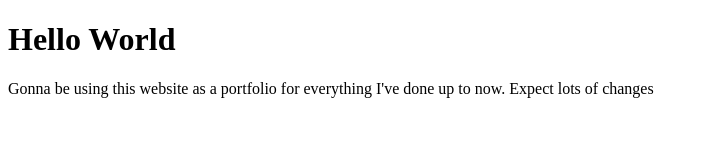
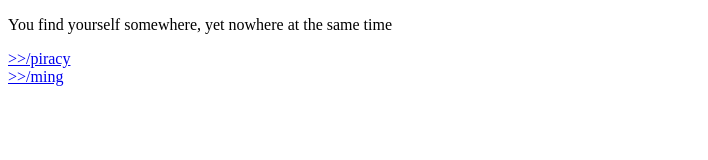
Before and after one commit to Sir-Whiteboard/macroprogr.am, a plain HTML site: page index.html in a window 1280 px wide. Shown: the whole page, without its empty margins (0-708 px from the left). Drawn offline with Linux system fonts and the light colour scheme.

Commit message:
Updated home page

```diff
--- a/index.html
+++ b/index.html
@@ -6,7 +6,8 @@
     <title>MACROPROGR.AM</title>
 </head>
 <body>
-    <h1>Hello World</h1>
-    <p>Gonna be using this website as a portfolio for everything I've done up to now. Expect lots of changes</p>
+    <p>You find yourself somewhere, yet nowhere at the same time</p>
+    <a href="/piracy.html">>>/piracy</a><br>
+    <a href="/ming.html">>>/ming</a>
 </body>
 </html>
```
